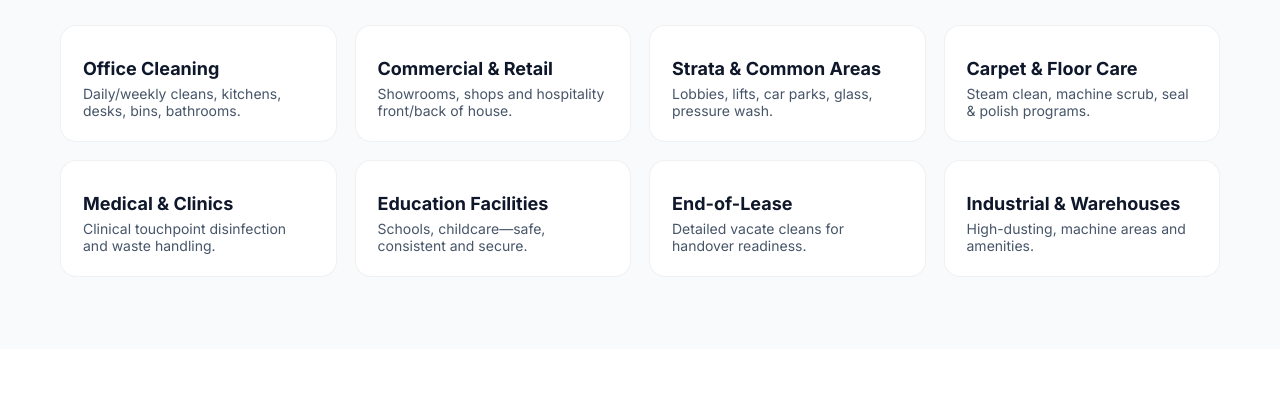
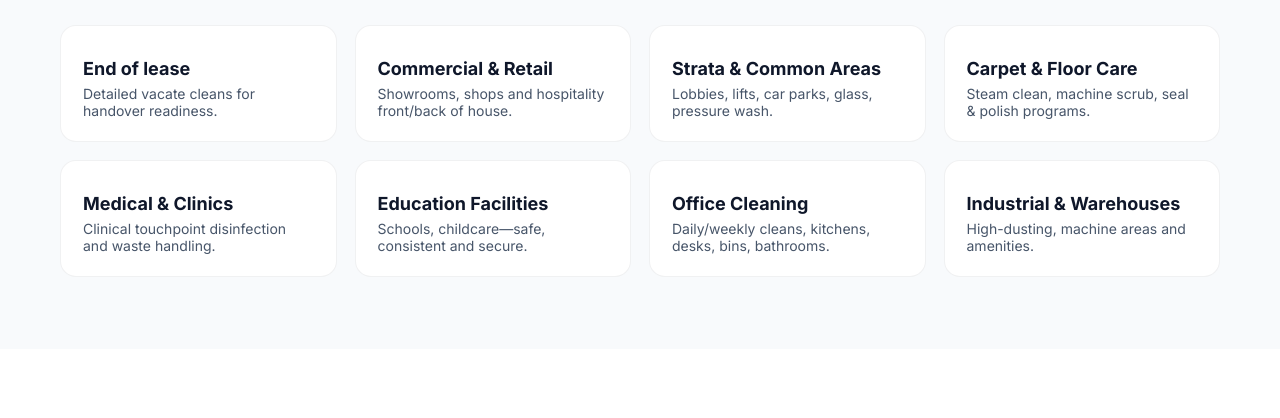
Before and after one commit to peedutronix/Quickzy-Cleaning, a plain HTML site: page index.html in a window 1280 px wide. Shown: the part 797-1215 px from the top of the page. Drawn offline with Linux system fonts and the light colour scheme.

Commit message:
Update index.html

```diff
--- a/index.html
+++ b/index.html
@@ -216,8 +216,8 @@
       </div>
       <div class="grid grid--4">
         <div class="service">
-          <h3>Office Cleaning</h3>
-          <p>Daily/weekly cleans, kitchens, desks, bins, bathrooms.</p>
+          <h3>End of lease</h3>
+          <p>Detailed vacate cleans for handover readiness.</p>
         </div>
         <div class="service">
           <h3>Commercial & Retail</h3>
@@ -240,8 +240,8 @@
           <p>Schools, childcare—safe, consistent and secure.</p>
         </div>
         <div class="service">
-          <h3>End-of-Lease</h3>
-          <p>Detailed vacate cleans for handover readiness.</p>
+          <h3>Office Cleaning</h3>
+          <p>Daily/weekly cleans, kitchens, desks, bins, bathrooms.</p>
         </div>
         <div class="service">
           <h3>Industrial & Warehouses</h3>
```
